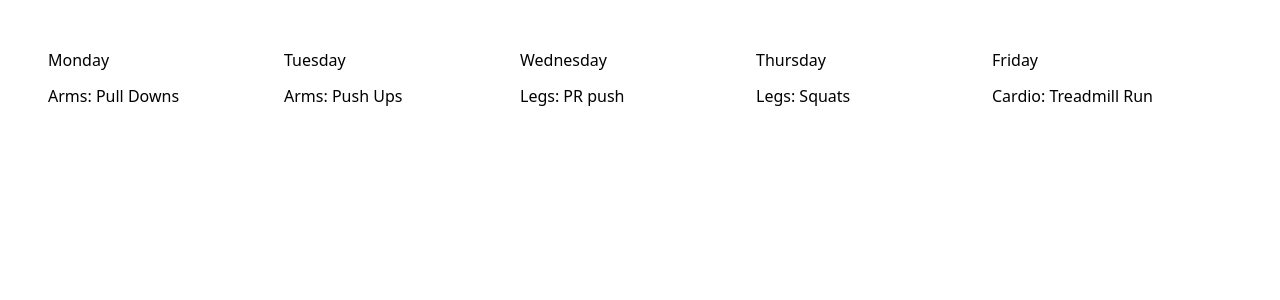
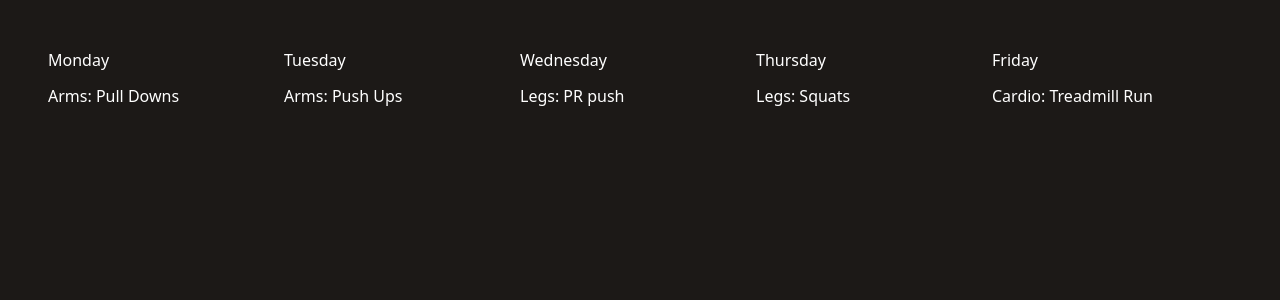
Before and after one commit to shaneTF/workout_calendar, a React (Vite) app: page / in a window 1280 px wide. Shown: the top 300 px of the page. Built offline with nearby package versions, Linux system fonts and the light colour scheme.

Commit message:
Added background color and fixed text color

```diff
--- a/src/App.tsx
+++ b/src/App.tsx
@@ -17,7 +17,7 @@ function App() {
 
   return (
     <>
-      <main className="flex h-full w-full gap-3 p-12 overflow-scroll">
+      <main className="flex h-screen w-full gap-3 p-12 overflow-scroll bg-stone-900">
         <Column title="Monday" column="monday" cards={cards} />
         <Column title="Tuesday" column="tuesday" cards={cards} />
         <Column title="Wednesday" column="wednesday" cards={cards} />
--- a/src/Components/calendar_columns.tsx
+++ b/src/Components/calendar_columns.tsx
@@ -14,13 +14,13 @@ function Column({
   return (
     <>
       <div className="w-56 shrink-0">
-        <div className="mb-3 flex items-center justify-between">
+        <div className="mb-3 flex items-center justify-between text-white">
           <h3>{title}</h3>
         </div>
 
         <div className="h-full w-full">
           {filteredCards.map((c) => {
-            return <div>{c.name}</div>;
+            return <div className="text-white">{c.name}</div>;
           })}
         </div>
       </div>
```
